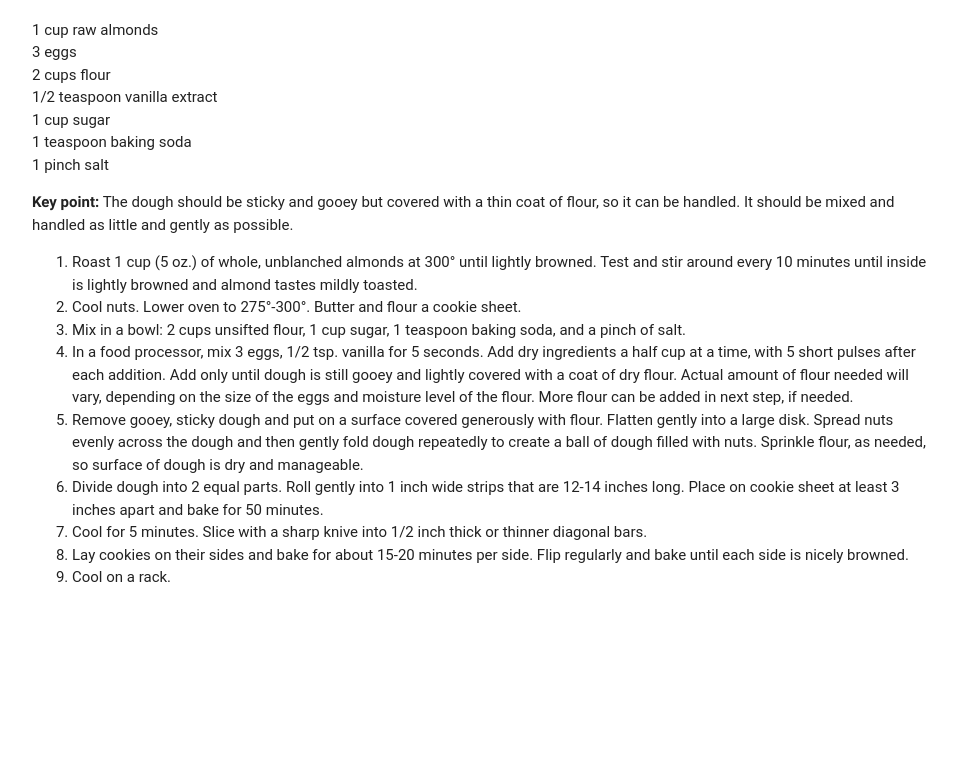
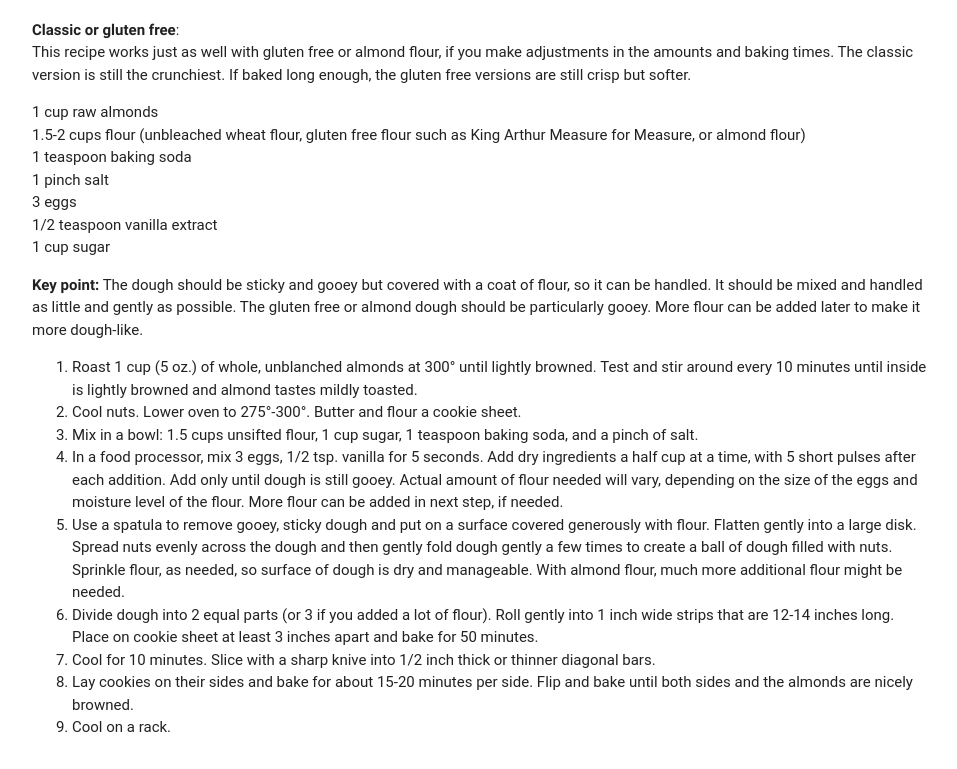
Before and after one commit to deaneyang/recipes, a plain HTML site: page biscotti.html in a window 1280 px wide. Shown: the part 474-1243 px from the top of the page, without its empty margins (160-1117 px from the left). Before the commit the page ends 1093 px from the top, so only its background shows below. Drawn offline with nearby package versions, Linux system fonts and the light colour scheme; a web font is replaced by a local one.

Commit message:
Biscotti: added gluten free version

```diff
--- a/biscotti.html
+++ b/biscotti.html
@@ -33,16 +33,25 @@
 
         <img class="responsive-img" src="./biscotti.jpg">
 
+        <p><b>Classic or gluten free</b>:<br>
+          This recipe works just as well with gluten free or almond flour, if you make adjustments in the amounts and baking times. The classic version is still the crunchiest. If baked long enough, the gluten free versions are still crisp but softer.
+        </p>
 
         <ul>
           <li>
             1 cup raw almonds
           </li>
           <li>
-            3 eggs
+            1.5-2 cups flour (unbleached wheat flour, gluten free flour such as King Arthur Measure for Measure, or almond flour)
           </li>
           <li>
-            2 cups flour
+            1 teaspoon baking soda
+          </li>
+          <li>
+            1 pinch salt
+          </li>
+          <li>
+            3 eggs
           </li>
           <li>
             1/2  teaspoon vanilla extract
@@ -50,17 +59,10 @@
           <li>
             1 cup sugar
           </li>
-          <li>
-            1 teaspoon baking soda
-          </li>
-          <li>
-            1 pinch salt
-          </li>
         </ul>
 
         <p><b>Key point:</b>
-          The dough should be sticky and gooey but covered with a thin coat of flour, so it can be handled.
-          It should be mixed and handled as little and gently as possible.
+          The dough should be sticky and gooey but covered with a coat of flour, so it can be handled. It should be mixed and handled as little and gently as possible. The gluten free or almond dough should be particularly gooey. More flour can be added later to make it more dough-like.
         </p>
 
         <ol>
@@ -73,22 +75,22 @@
             Cool nuts. Lower oven to 275&#176;-300&#176. Butter and flour a cookie sheet.
           </li>
           <li>
-            Mix in a bowl: 2 cups unsifted flour, 1 cup sugar, 1 teaspoon baking soda, and
+            Mix in a bowl: 1.5 cups unsifted flour, 1 cup sugar, 1 teaspoon baking soda, and
             a pinch of salt.
           </li>
           <li>
-            In a food processor, mix 3 eggs, 1/2 tsp. vanilla for 5 seconds. Add dry ingredients a half cup at a time, with 5 short pulses after each addition. Add only until dough is still gooey and lightly covered with a coat of dry flour. Actual amount of flour needed will vary, depending on the size of the eggs and moisture level of the flour.  More flour can be added in next step, if needed.
+            In a food processor, mix 3 eggs, 1/2 tsp. vanilla for 5 seconds. Add dry ingredients a half cup at a time, with 5 short pulses after each addition. Add only until dough is still gooey. Actual amount of flour needed will vary, depending on the size of the eggs and moisture level of the flour.  More flour can be added in next step, if needed.
           </li>
           <li>
-            Remove gooey, sticky dough and put on a surface covered generously with flour. Flatten gently into a large disk. Spread nuts evenly across the dough and then gently fold dough repeatedly to create a ball of dough filled with nuts. Sprinkle flour, as needed, so surface of dough is dry and manageable.
+            Use a spatula to remove gooey, sticky dough and put on a surface covered generously with flour. Flatten gently into a large disk. Spread nuts evenly across the dough and then gently fold dough gently a few times to create a ball of dough filled with nuts. Sprinkle flour, as needed, so surface of dough is dry and manageable. With almond flour, much more additional flour might be needed.
           </li>
           <li>
-            Divide dough into 2 equal parts. Roll gently into 1 inch wide strips that are 12-14 inches long. Place on cookie sheet at least 3 inches apart and bake for 50 minutes.
+            Divide dough into 2 equal parts (or 3 if you added a lot of flour). Roll gently into 1 inch wide strips that are 12-14 inches long. Place on cookie sheet at least 3 inches apart and bake for 50 minutes.
           </li>
           <li>
-            Cool for 5 minutes. Slice with a sharp knive into 1/2 inch thick or thinner diagonal bars.
+            Cool for 10 minutes. Slice with a sharp knive into 1/2 inch thick or thinner diagonal bars.
           </li>
-          <li> Lay cookies on their sides and bake for about 15-20 minutes per side. Flip regularly and bake until each side is nicely browned.
+          <li> Lay cookies on their sides and bake for about 15-20 minutes per side. Flip and bake until both sides and the almonds are nicely browned.
           </li>
           <li>
             Cool on a rack.
```
